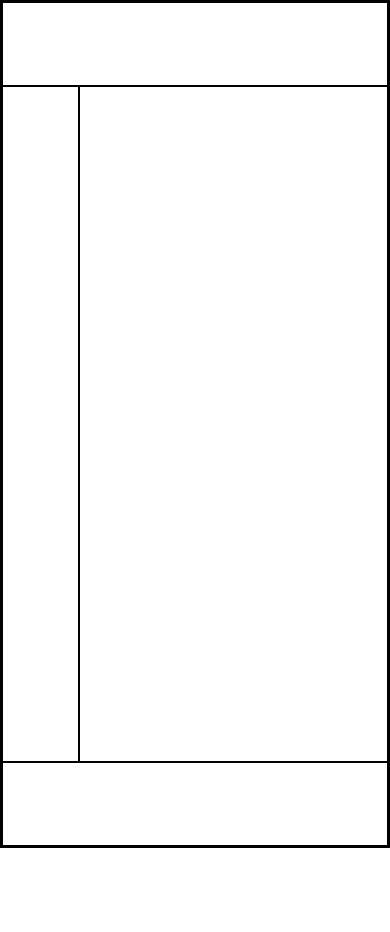
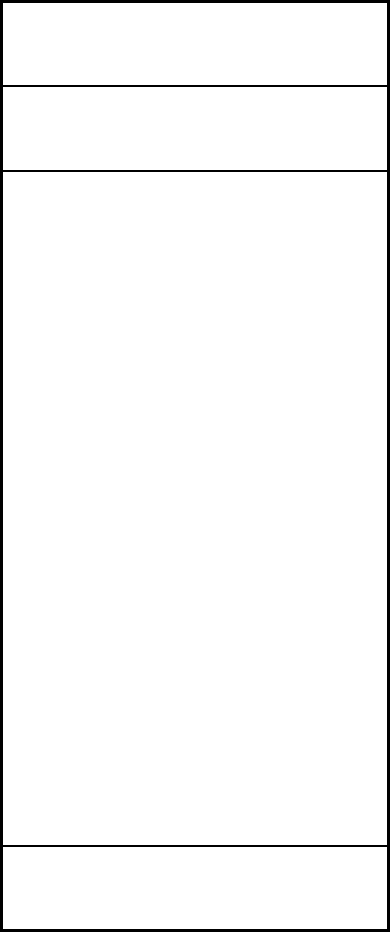
Before and after one commit to Allebergsgymnasiet-High-School/StoreProjectIND24, a plain HTML site: page index.html in a window 390 px wide. Before the commit the page ends 848 px from the top, so only its background shows below. Drawn offline with Linux system fonts and the light colour scheme.

Commit message:
Media query layout

```diff
--- a/style.css
+++ b/style.css
@@ -33,4 +33,12 @@ footer {
 
 /* Mobile css via mediaquery */
 @media screen and (max-width: 600px) {
+  nav {
+    width: 100%;
+    height: 10dvh;
+  }
+
+  main {
+    width: 100%;
+  }
 }
```
